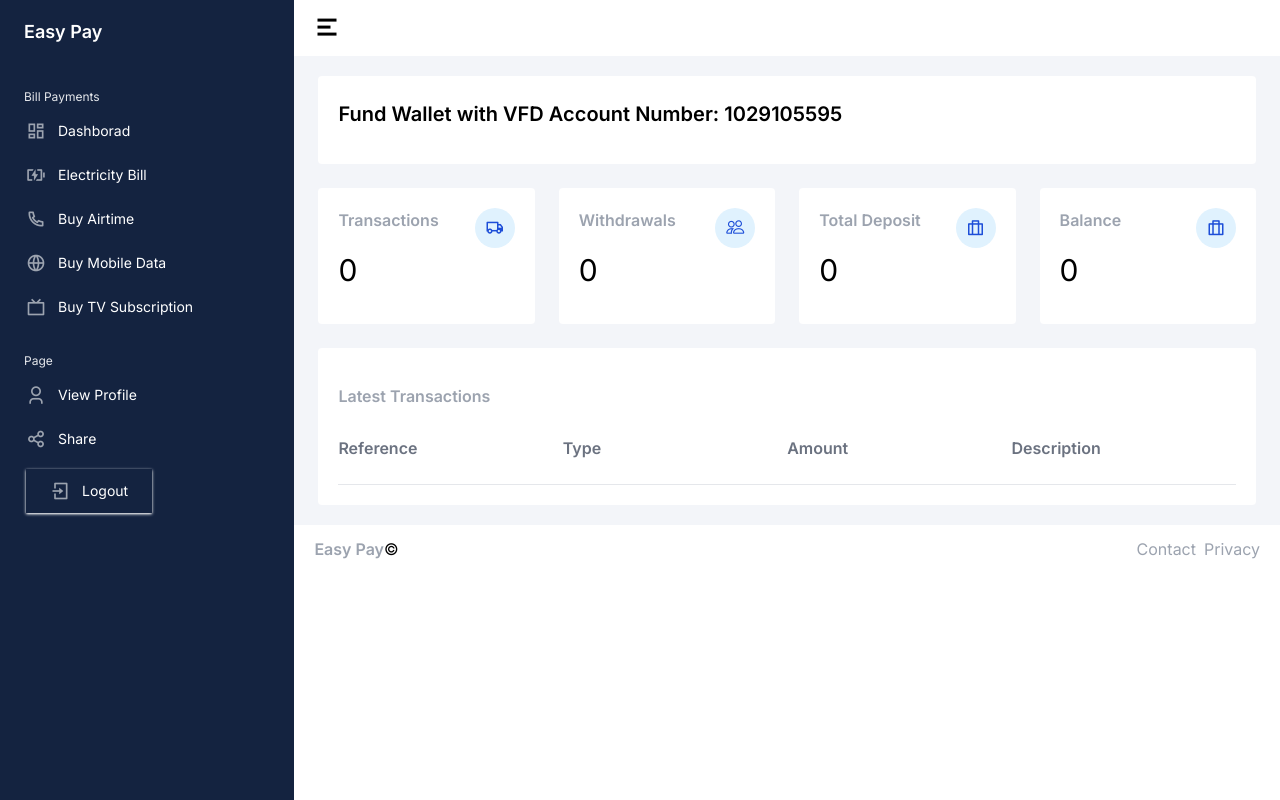
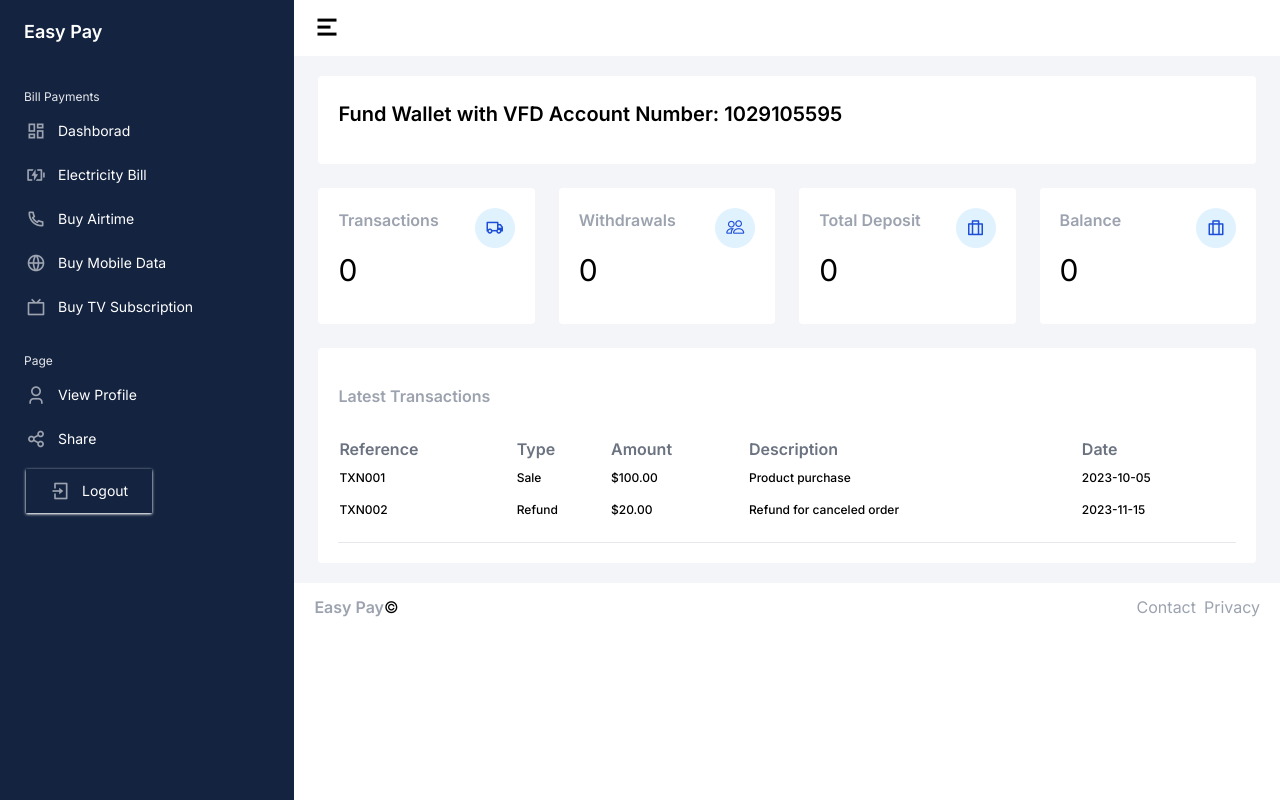
Before and after one commit to Dev-Tonia/one-customer, a Vue app: page / in a window 1280 px wide. Built offline with nearby package versions, Linux system fonts and the light colour scheme.

Commit message:
wip: transaction table

```diff
--- a/src/pages/Dashboard.vue
+++ b/src/pages/Dashboard.vue
@@ -65,12 +65,67 @@
     <div class="py-4">
       <h5 class="font-semibold text-gray-400 mb-2">Latest Transactions</h5>
     </div>
-    <div class="mt-1 mb-4 flex">
-      <h5 class="font-semibold text-gray-500 mb-2 w-1/4">Reference</h5>
-      <h5 class="font-semibold text-gray-500 mb-2 w-1/4">Type</h5>
-      <h5 class="font-semibold text-gray-500 mb-2 w-1/4">Amount</h5>
-      <h5 class="font-semibold text-gray-500 mb-2 w-1/4">Description</h5>
+    <div class="mt-1 mb-4">
+      <table class="w-full">
+        <thead>
+          <tr class="mb-5">
+            <th class="font-semibold text-gray-500 text-left">Reference</th>
+            <th class="font-semibold text-gray-500 text-left">Type</th>
+            <th class="font-semibold text-gray-500 text-left">Amount</th>
+            <th class="font-semibold text-gray-500 text-left">Description</th>
+            <th class="font-semibold text-gray-500 text-left">Date</th>
+          </tr>
+        </thead>
+        <tbody>
+          <!-- Show a message if there are no transactions, or display transaction data -->
+          <tr v-if="transactions.length === 0">
+            <td colspan="4" class="text-gray-500 w-full text-center h-32">
+              No transactions available.
+            </td>
+          </tr>
+          <tr
+            v-else
+            v-for="(transaction, index) in transactions"
+            :key="index"
+            class="mb-5"
+          >
+            <td class="text-xs py-2 font-medium">
+              {{ transaction.reference }}
+            </td>
+            <td class="text-xs py-2 font-medium">{{ transaction.type }}</td>
+            <td class="text-xs py-2 font-medium">{{ transaction.amount }}</td>
+            <td class="text-xs py-2 font-medium">
+              {{ transaction.description }}
+            </td>
+            <td class="text-xs py-2 font-medium">{{ transaction.date }}</td>
+          </tr>
+        </tbody>
+      </table>
     </div>
     <hr />
   </Card>
 </template>
+<script>
+export default {
+  data() {
+    return {
+      transactions: [
+        {
+          reference: "TXN001",
+          type: "Sale",
+          amount: "$100.00",
+          description: "Product purchase",
+          date: "2023-10-05",
+        },
+        {
+          reference: "TXN002",
+          type: "Refund",
+          amount: "$20.00",
+          description: "Refund for canceled order",
+          date: "2023-11-15",
+        },
+      ],
+    };
+  },
+};
+</script>
```
